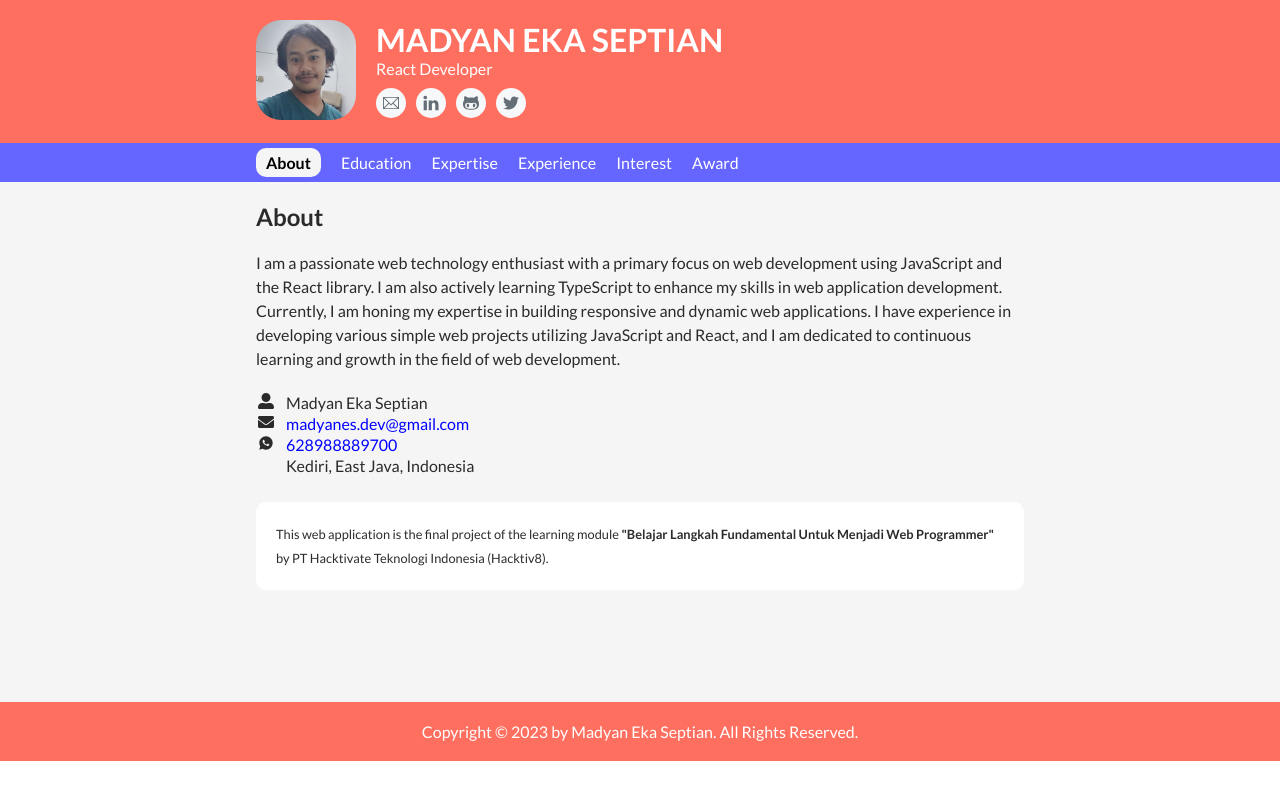
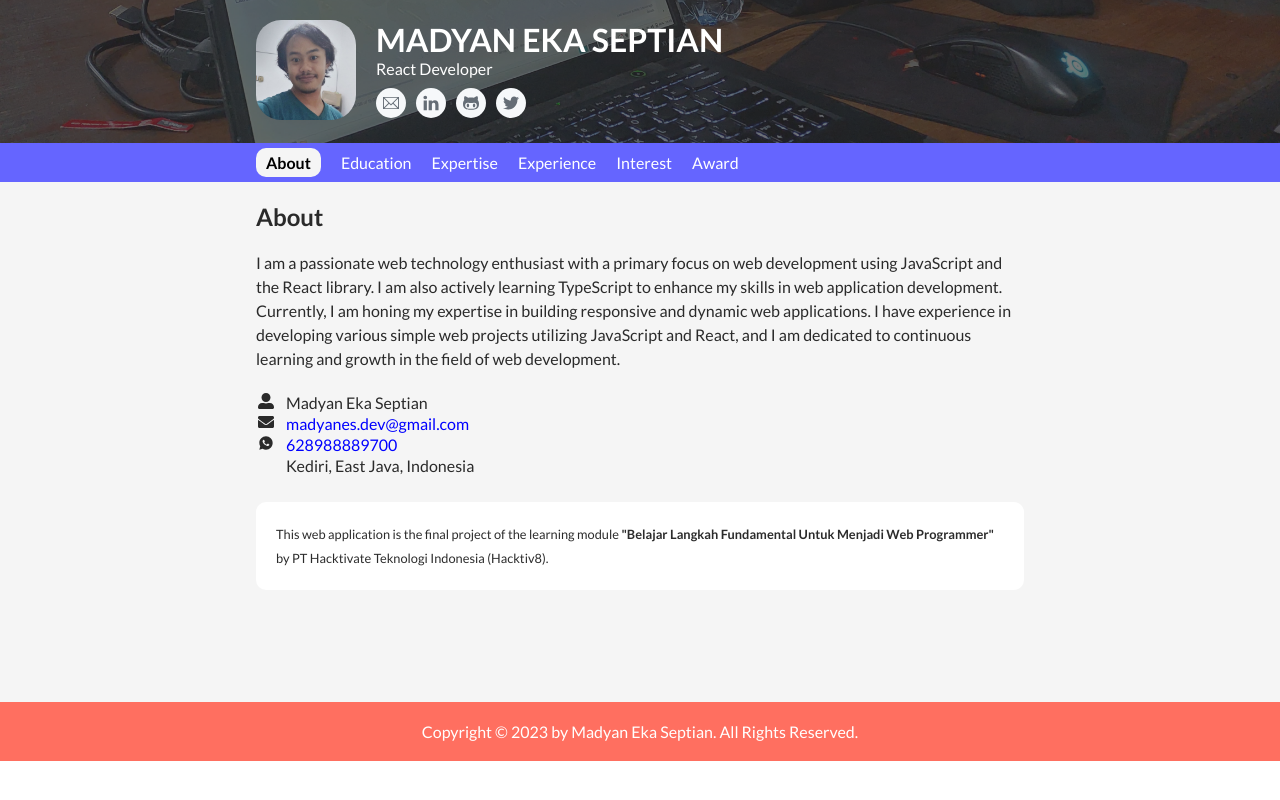
Before and after one commit to madyanes/cv-prakerja-hacktiv8, a React (Vite) app: page / in a window 1280 px wide. Built offline with nearby package versions, Linux system fonts and the light colour scheme; some icons are missing.

Commit message:
Apply backround image at site header

```diff
--- a/src/App.css
+++ b/src/App.css
@@ -23,15 +23,31 @@ body {
 
 /* Site Header */
 
-#root > header,
-#root > footer {
-  background-color: #ff230ba6;
+#root > header::before {
+  content: '';
+  background-image: url('assets/images/background.jpg');
+  transform: rotate(180deg);
+  background-repeat: no-repeat;
+  background-size: cover;
+  position: absolute;
+  top: 0px;
+  right: 0px;
+  bottom: 0px;
+  left: 0px;
+  opacity: 0.75;
+  z-index: -999;
+}
+
+#root > header {
+  background-color: #00000088;
   color: white;
   padding-block: 20px;
+  position: relative;
 }
 
 #root > header h1 {
   text-transform: uppercase;
+  position: relative;
 }
 
 #root > footer {
```
Also changed, not shown: src/assets/images/background.jpg (added).
